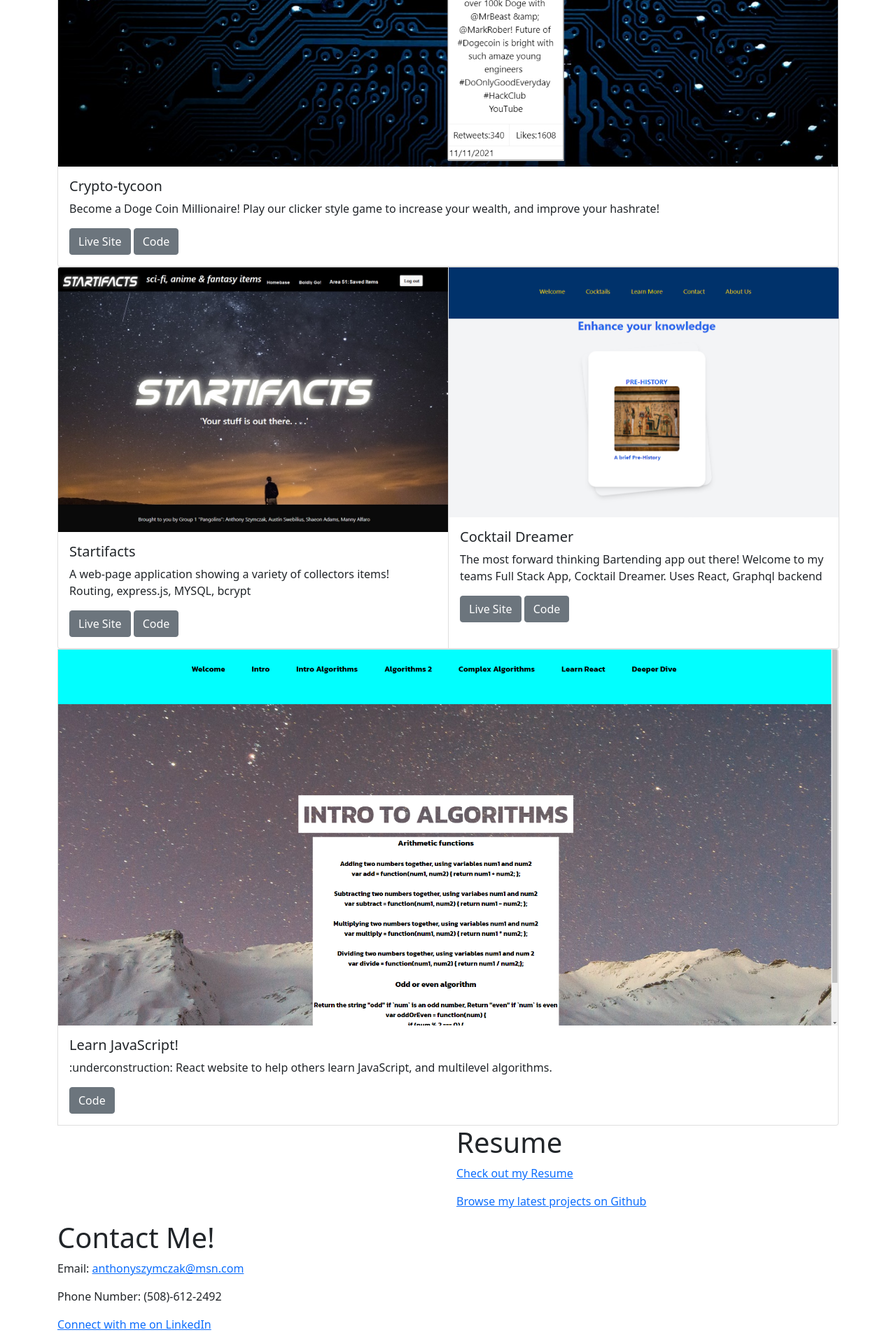
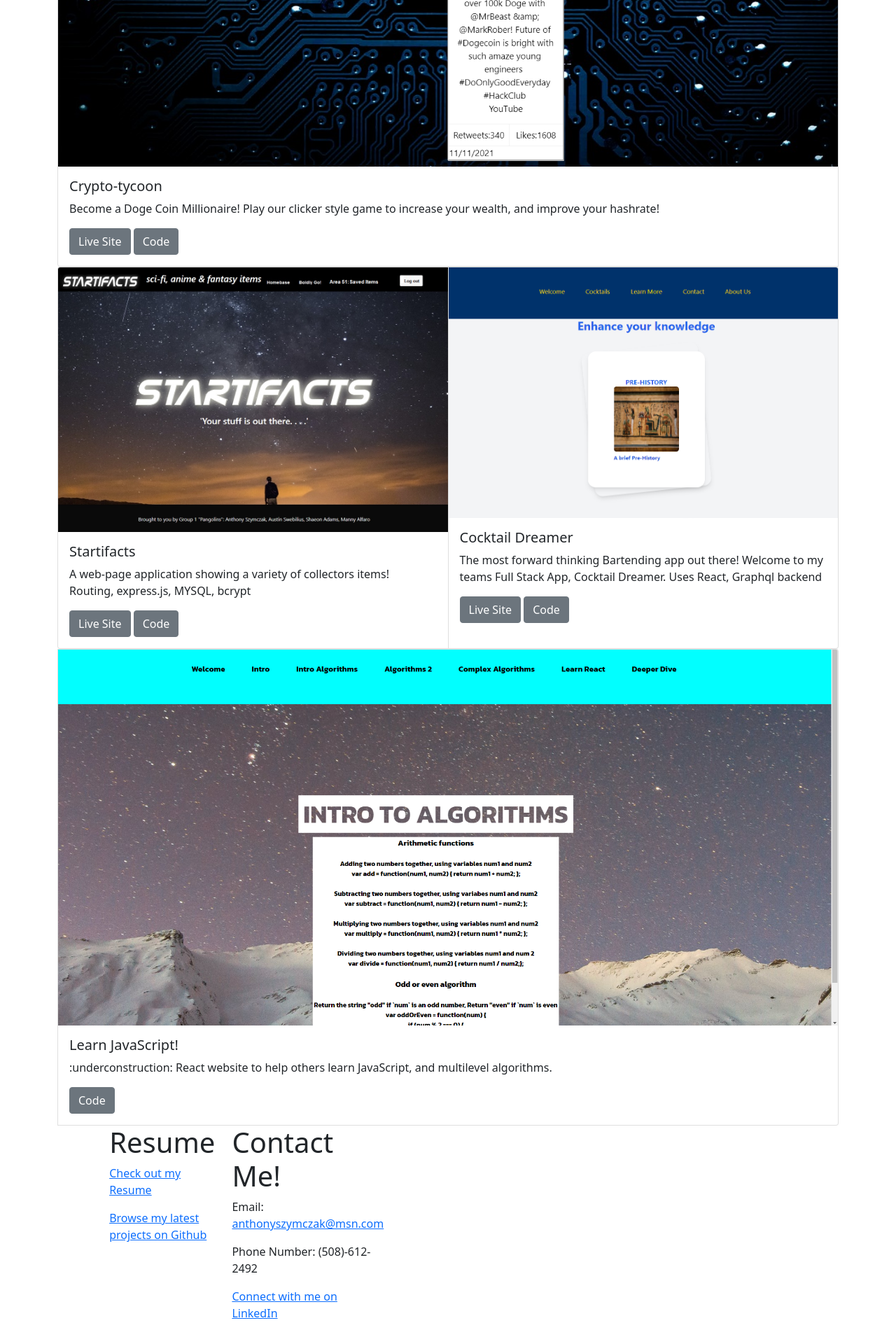
Before and after one commit to AnthonySzymczak/profile, a React (Create React App) app in the folder portfolio/: page / in a window 1280 px wide. Shown: the part 751-2671 px from the top of the page at 70% size. Built offline with nearby package versions, Linux system fonts and the light colour scheme.

Commit message:
card animations changed, resume and contact zoom-in, next is space-around

```diff
--- a/portfolio/src/components/Footer/index.js
+++ b/portfolio/src/components/Footer/index.js
@@ -1,4 +1,4 @@
-import { Container, Col, Row } from "react-bootstrap";
+import { Container, Col, Row, CardGroup } from "react-bootstrap";
 
 // import Animate on scroll
 import Aos from "aos";
@@ -16,14 +16,14 @@ function Footer() {
   }, []);
 
   return (
+<CardGroup>
     <div className="primary blob dark-blobs" id="resume">
 
         {/* Resume and corresponding links */}
-
       <Container className="resume">
         <Row className="footer-row">
           <Col className="empty-col"></Col>
-          <Col data-aos="fade-left" className="left-border">
+          <Col data-aos="zoom-in" className="left-border">
             <h1 className="header highlight-text">Resume</h1>
             <p className="light-text header-content">
               <a
@@ -41,20 +41,20 @@ function Footer() {
                 href="https://github.com/AnthonySzymczak"
                 target="_blank"
                 rel="noreferrer"
-              >
+                >
                 Browse my latest projects on Github
               </a>
             </p>
           </Col>
         </Row>
       </Container>
+                </div>
 
 {/* Contact and coresponding links */}
-
       <div className="primary blob dark-blobs" id="contact">
         <Container class="contact">
           <Row className="footer-row">
-            <Col data-aos="fade-right" className="align-right right-border">
+            <Col data-aos="zoom-in" className="align-right right-border">
               <h1 className="header highlight-text">Contact Me!</h1>
               <p className="light-text header-content">
                 Email:{" "}
@@ -80,7 +80,8 @@ function Footer() {
           </Row>
         </Container>
       </div>
-    </div>
+      </CardGroup>
+
   );
 }
 
--- a/portfolio/src/components/Projects/index.js
+++ b/portfolio/src/components/Projects/index.js
@@ -62,7 +62,7 @@ function Projects() {
           {/* Startifacts card start */}
 
           <CardGroup>
-            <Card data-aos="flip-right" className="card-container">
+            <Card data-aos="fade-up-right" className="card-container">
               <Card.Img variant="top" src={Startifacts} />
               <Card.Body>
                 <Card.Title>Startifacts</Card.Title>
@@ -90,7 +90,7 @@ function Projects() {
 
             {/* Cocktail Dreamer card start */}
 
-            <Card data-aos="flip-right" className="card-container">
+            <Card data-aos="fade-up-left" className="card-container">
               <Card.Img variant="top" src={CocktailDreamer} />
               <Card.Body>
                 <Card.Title>Cocktail Dreamer</Card.Title>
```
Also changed, not shown: 1 other file (tests, documents, lock files or other folders).
